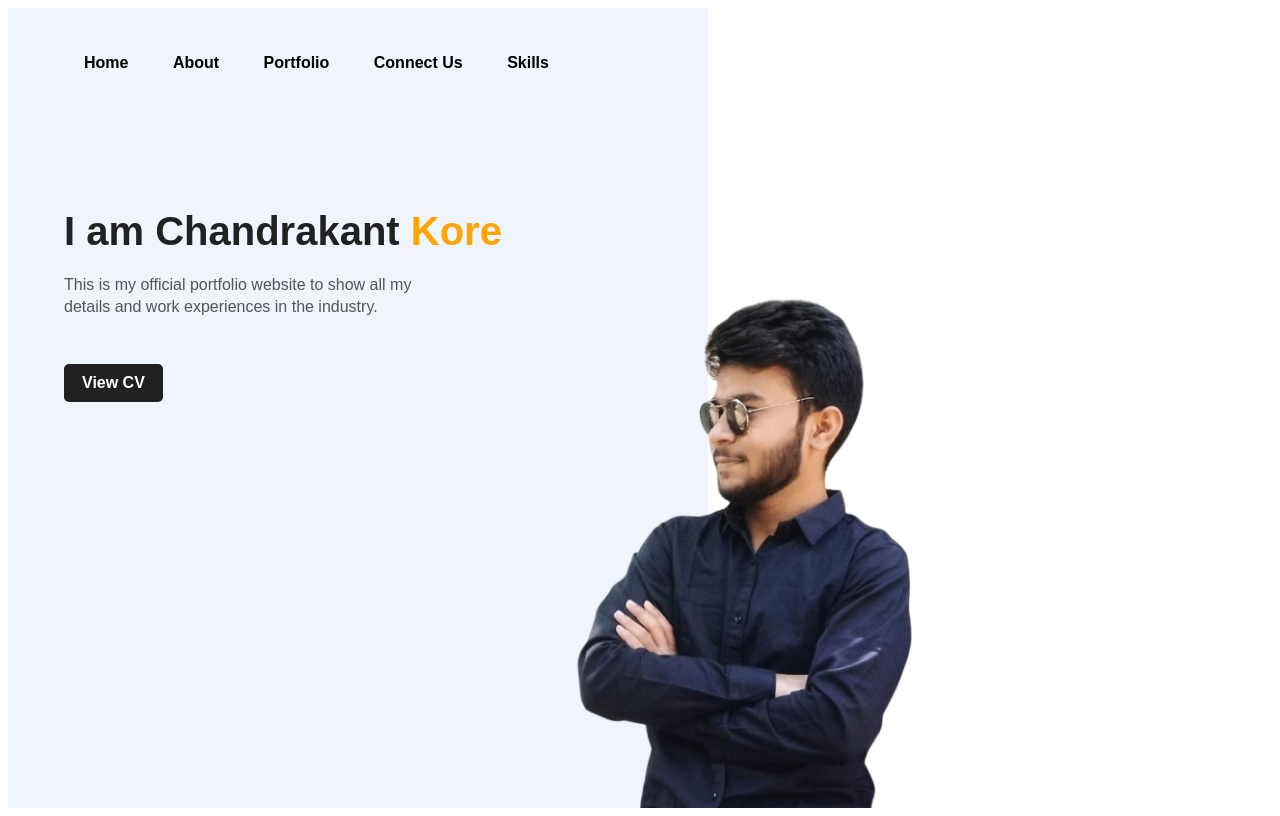
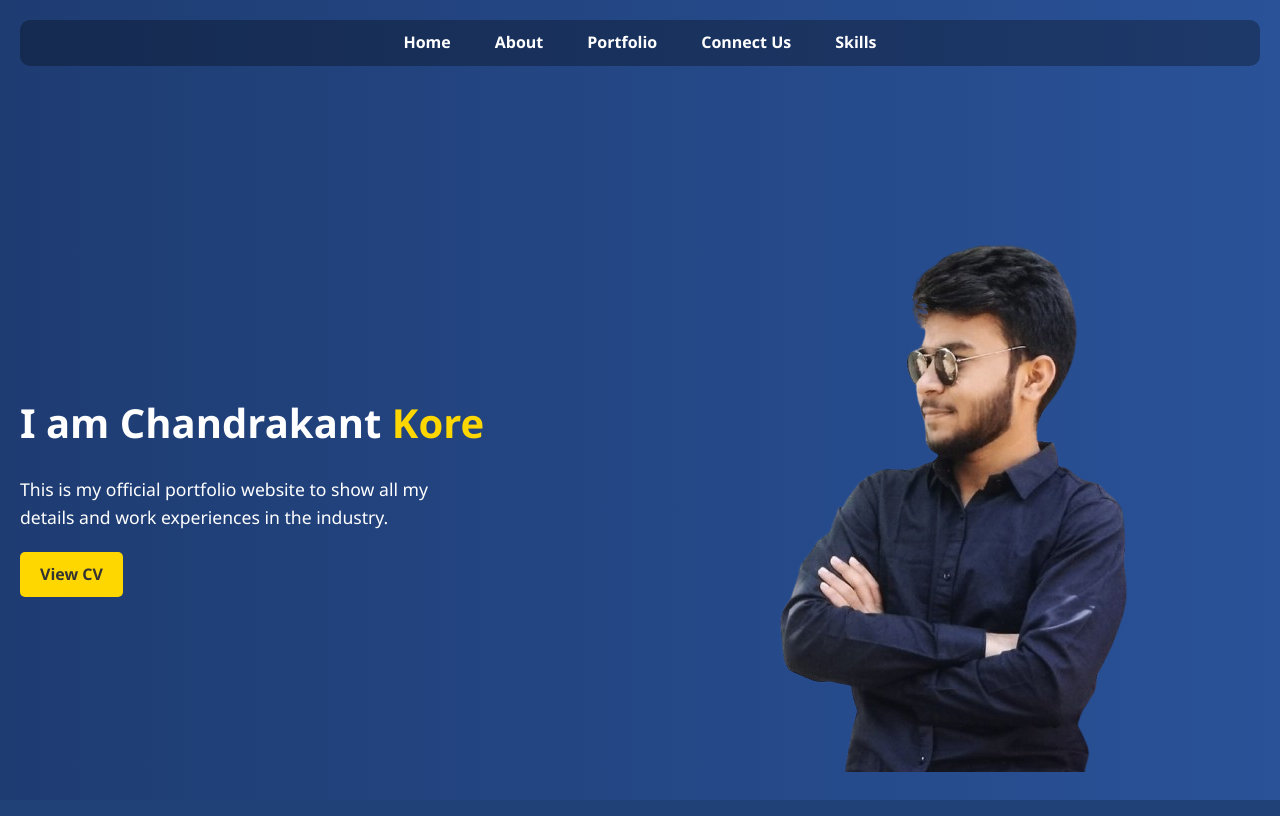
Before and after one commit to 963796kore/portfolio, a PHP site: page / in a window 1280 px wide. Run offline with PHP 8.4, Linux system fonts and the light colour scheme.

Commit message:
Update index.css

```diff
--- a/index.css
+++ b/index.css
@@ -1,94 +1,150 @@
-*{
-    margin: 20;
+
+* {
+    margin: 0;
     padding: 0;
-    font-family: sans-serif;
-}
-.hero{
-
- position: relative;
-    width: 700px;
-    height: 100vh;
-    background: #eff4fd;
-
-
+    box-sizing: border-box;
 }
 
-nav{
-    display: flex;
-    width: 84%;
-    margin: auto;
-    padding :20px 0;
-    align-items: center;
-    justify-content: space-between;
-}
-nav ul li{
-    display: inline-block;
-    list-style: none;
-    margin: 10px 20px;
-}
-nav ul li a{
-    text-decoration: none;
-    color: #000;
-    font-weight: bold;
-}
-nav ul li a:hover {
-
-    color: red;
-    font-weight: none ;
-}
-.detail{
-    margin-left: 8%;
-    margin-top: 13%;
-}
-.detail h1{
-    font-size: 40px;
-    color: #212121;
-    margin-bottom: 20px;
-}
-span{
-    color: orange;
-}
-.detail p{
-    color: #555;
-    line-height: 22px;
-}
-.detail a{
-    background: #212121;
-    padding: 10px 18px;
-    text-decoration: none;
-    font-weight: bold;
-    color: #fff;
-    display: inline-block;
-    margin: 30px 0;
-    border-radius: 5px;
-}
-.images{
-    width:30%;
-    height: 80%;
-    position: absolute;
-    bottom: 0;
-    right: 10%;
-}
-.images img{
-    height:85%;
-    position: absolute;
-    left: 50%;
-    bottom: 0;
-    transform: rotateX('-50%');
-    transition: top 2s, left 1s;
-}
-.images:hover .me{
-    left:170%;
-
-
-}
-/* Smartphones (portrait and landscape) ----------- */
-@media only screen and (max-width: 480px) {
-  /* Styles */
+body {
+    font-family: 'Segoe UI', Tahoma, Geneva, Verdana, sans-serif;
+    line-height: 1.6;
+    background-color:  #eff4fd;;
+    color: #e7e3e3;
 }
 
 
-/* Desktops and laptops ----------- */
-@media only screen and (min-width: 1224px) {
-  /* Styles */
+.hero {
+    display: flex;
+    flex-direction: column;
+    justify-content: space-between;
+    min-height: 100vh;
+    background: linear-gradient(to right, #1e3c72, #2a5298);
+    color: white;
+    padding: 20px;
 }
+
+
+.navbar {
+    display: flex;
+    justify-content: center;
+    background: rgba(0, 0, 0, 0.3);
+    padding: 10px 0;
+    border-radius: 10px;
+}
+
+.nav-links {
+    list-style: none;
+    display: flex;
+    flex-wrap: wrap;
+    gap: 20px;
+}
+
+.nav-links li a {
+    text-decoration: none;
+    color: white;
+    font-weight: 600;
+    padding: 8px 12px;
+    border-radius: 5px;
+    transition: background 0.3s ease;
+}
+
+.nav-links li a:hover {
+    background-color: rgba(255, 255, 255, 0.2);
+}
+
+
+.content {
+    display: flex;
+    justify-content: space-between;
+    align-items: center;
+    flex-wrap: wrap;
+    margin-top: 40px;
+    gap: 20px;
+}
+
+
+.detail {
+    flex: 1 1 300px;
+}
+
+.detail h1 {
+    font-size: 2.5rem;
+    margin-bottom: 20px;
+}
+
+.detail h1 span {
+    color: #ffd700;
+}
+
+.detail p {
+    font-size: 1.1rem;
+    margin-bottom: 20px;
+}
+
+.btn {
+    display: inline-block;
+    background-color: #ffd700;
+    color: #333;
+    padding: 10px 20px;
+    border-radius: 5px;
+    text-decoration: none;
+    font-weight: bold;
+    transition: background 0.3s ease;
+}
+
+.btn:hover {
+    background-color: #ffcc00;
+}
+
+.images {
+    flex: 1 1 300px;
+    text-align: center;
+}
+
+.images .me {
+    max-width: 100%;
+    height: auto;
+    border-radius: 10px;
+}
+
+
+@media (max-width: 768px) {
+    .content {
+        flex-direction: column;
+        align-items: center;
+        text-align: center;
+    }
+
+    .navbar {
+        justify-content: center;
+        flex-wrap: wrap;
+    }
+
+    .nav-links {
+        flex-direction: column;
+        align-items: center;
+        gap: 10px;
+    }
+
+    .detail h1 {
+        font-size: 2rem;
+    }
+
+    .btn {
+        padding: 10px 16px;
+    }
+}
+
+@media (max-width: 480px) {
+    .detail h1 {
+        font-size: 1.5rem;
+    }
+
+    .detail p {
+        font-size: 1rem;
+    }
+
+    .nav-links li a {
+        font-size: 14px;
+    }
+}
```
